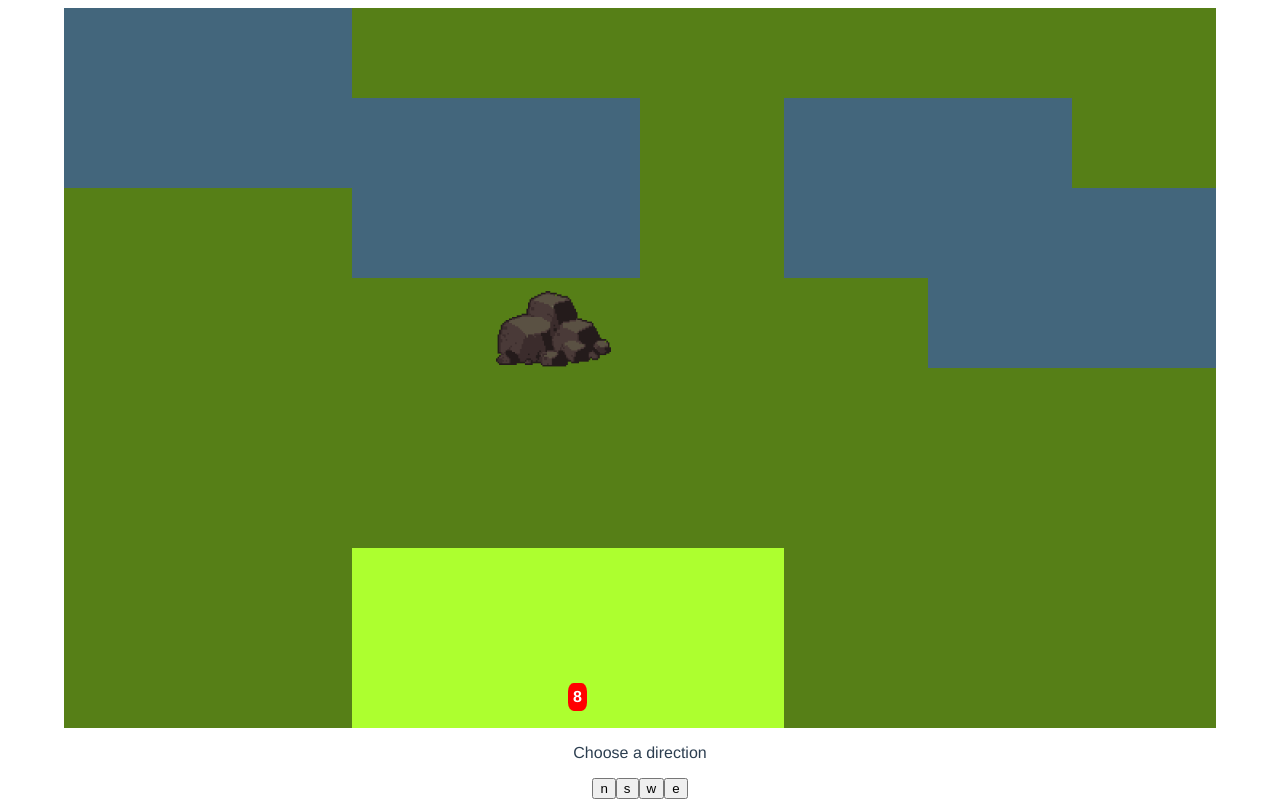
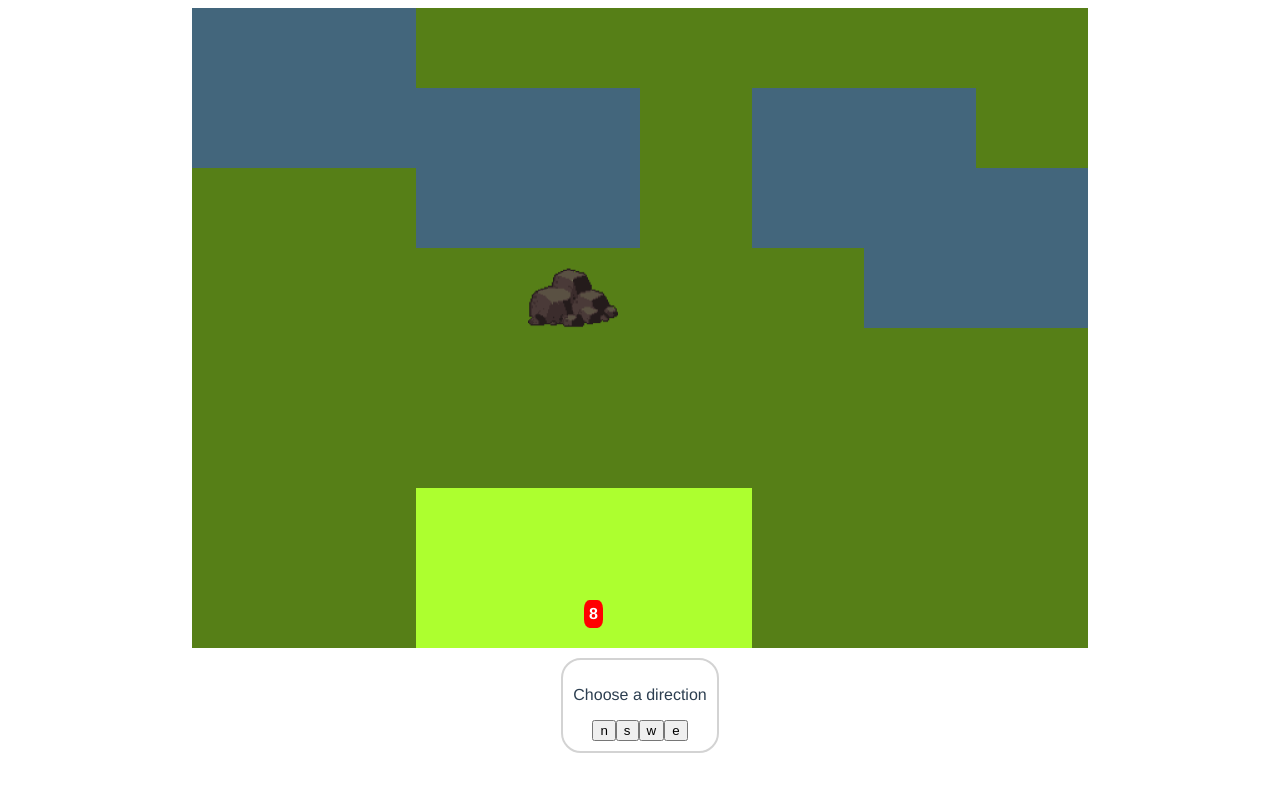
Before and after one commit to donnierisk/louwrisk, a Vue app: page / in a window 1280 px wide. Built offline with nearby package versions, Linux system fonts and the light colour scheme.

Commit message:
added proper swimming css

```diff
--- a/src/components/DialogueBox.vue
+++ b/src/components/DialogueBox.vue
@@ -1,5 +1,5 @@
 <template>
-  <div>
+  <div id="dialogue">
     <p>{{ text}}</p>
     <button v-for="(option, i) in options" @click="$emit('chosen', option)" :key="i">{{option}}</button>
   </div>
@@ -17,9 +17,12 @@ export default class DialogueBox extends Vue {
 </script>
 
 <style scoped>
-#container {
+#dialogue {
   border: 2px solid lightgrey;
   padding: 10px;
   border-radius: 20px;
+  margin-top: 10px;
+
+  background: white;
 }
 </style>
--- a/src/components/GridBlock.vue
+++ b/src/components/GridBlock.vue
@@ -98,7 +98,7 @@ p {
 
 .player {
   position: absolute;
-  top: 50%;
+  top: 40%;
   left: 50%;
   color: white;
   font-weight: bold;
@@ -109,7 +109,7 @@ p {
 }
 
 .water .player {
-  top: 75%;
+  top: 60%;
 }
 
 .water .player:after {
--- a/src/views/GameMap.vue
+++ b/src/views/GameMap.vue
@@ -156,11 +156,11 @@ export default class Map extends Vue {
 }
 
 #grid {
-  height: 90vh;
-  width: 90vw;
-  background: lightcyan;
+  height: 80vh;
+  width: 70vw;
   display: grid;
   grid-template-columns: auto auto auto auto auto auto auto auto;
   background: greenyellow;
+  border-radius: 20px;
 }
 </style>
```
